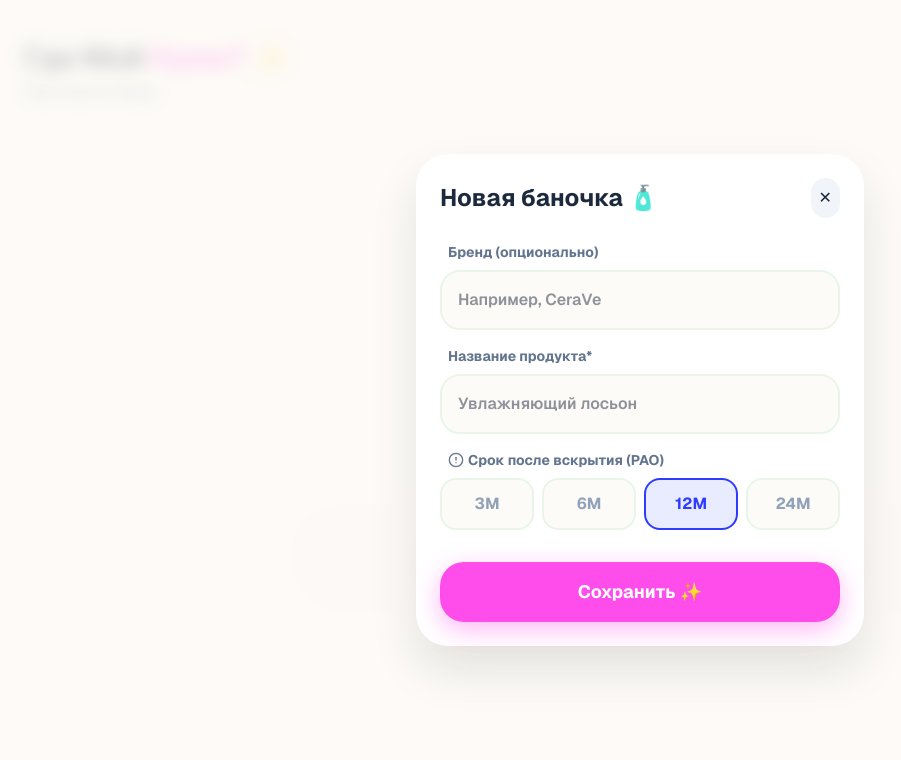
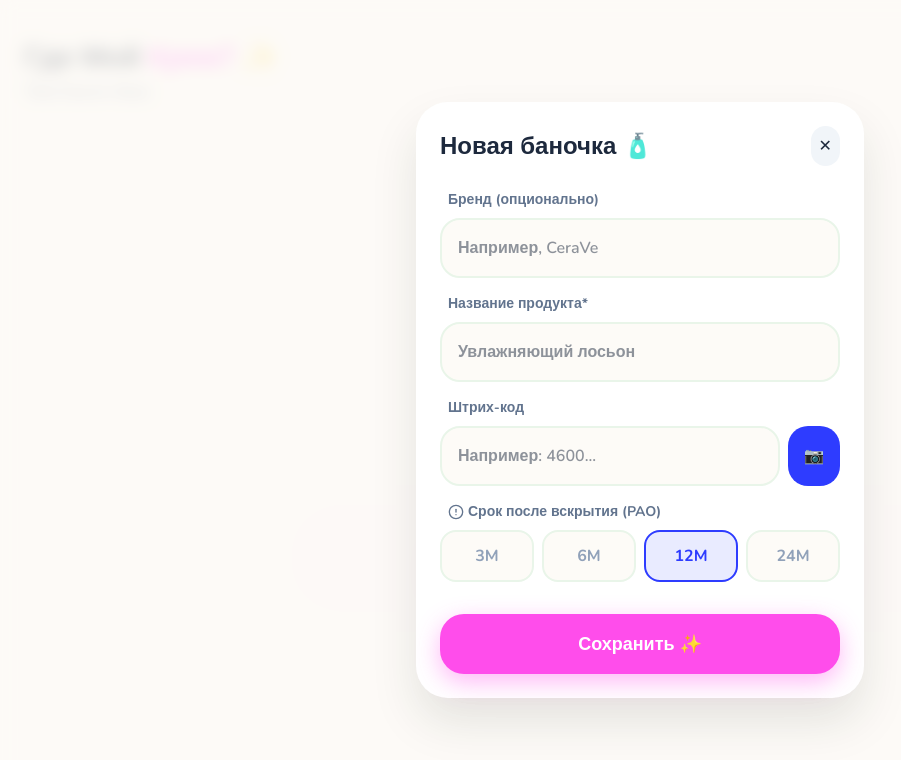
Before and after one commit to terrynullson/bbd, a Next.js app: page / in a window 1280 px wide. Both pictures are taken after a click on the button "Добавить баночку". Shown: the top 760 px of the page, without its empty margins (0-901 px from the left). Built offline with nearby package versions, Linux system fonts and the light colour scheme.

Commit message:
Add barcode scanner UI and component

```diff
--- /dev/null
+++ b/app/components/Scanner.tsx
@@ -0,0 +1,82 @@
+'use client';
+
+import React, { useEffect, useState } from 'react';
+import { X, Camera } from 'lucide-react';
+
+type ScannerProps = {
+  onScanSuccess: (code: string) => void;
+  onClose: () => void;
+};
+
+// Для работы в изолированной среде Canvas мы динамически импортируем библиотеку,
+// чтобы избежать ошибок сборки при отсутствии пакета в окружении.
+export default function Scanner({ onScanSuccess, onClose }: ScannerProps) {
+  const [error, setError] = useState<string | null>(null);
+  const [isReady, setIsReady] = useState(false);
+
+  useEffect(() => {
+    let scanner: any = null;
+
+    const initScanner = async () => {
+      try {
+        // Динамический импорт для обхода ошибки сборки
+        const { Html5QrcodeScanner } = await import('html5-qrcode');
+
+        await navigator.mediaDevices.getUserMedia({ video: true });
+
+        scanner = new Html5QrcodeScanner(
+          "reader",
+          { fps: 10, qrbox: { width: 250, height: 150 } },
+          false
+        );
+
+        scanner.render(
+          (decodedText: string) => {
+            scanner.clear();
+            onScanSuccess(decodedText);
+          },
+          (err: string) => {}
+        );
+        setIsReady(true);
+      } catch (err) {
+        setError("Камера недоступна. Проверь разрешения в настройках браузера.");
+      }
+    };
+
+    initScanner();
+
+    return () => {
+      if (scanner) {
+        scanner.clear().catch(console.error);
+      }
+    };
+  }, [onScanSuccess]);
+
+  return (
+    <div className="fixed inset-0 z-[60] bg-black/90 flex flex-col items-center justify-center p-4">
+      <div className="w-full max-w-md bg-white rounded-[32px] p-4 relative">
+        <button
+          onClick={onClose}
+          className="absolute top-4 right-4 p-2 bg-slate-100 rounded-full z-10"
+        >
+          <X className="w-6 h-6" />
+        </button>
+
+        {error ? (
+          <div className="p-8 text-center text-red-500 font-bold">
+            <Camera className="w-12 h-12 mx-auto mb-4" />
+            {error}
+            <button
+              onClick={onClose}
+              className="mt-6 w-full bg-slate-800 text-white py-3 rounded-xl"
+            >
+              Ввести вручную
+            </button>
+          </div>
+        ) : (
+          <div id="reader" className="overflow-hidden rounded-[24px]"></div>
+        )}
+      </div>
+    </div>
+  );
+}
--- a/app/layout.tsx
+++ b/app/layout.tsx
@@ -1,16 +1,5 @@
 import type { Metadata } from "next";
-import { Geist, Geist_Mono } from "next/font/google";
 import "./globals.css";
-
-const geistSans = Geist({
-  variable: "--font-geist-sans",
-  subsets: ["latin"],
-});
-
-const geistMono = Geist_Mono({
-  variable: "--font-geist-mono",
-  subsets: ["latin"],
-});
 
 export const metadata: Metadata = {
   title: "Create Next App",
@@ -23,10 +12,7 @@ export default function RootLayout({
   children: React.ReactNode;
 }>) {
   return (
-    <html
-      lang="en"
-      className={`${geistSans.variable} ${geistMono.variable} h-full antialiased`}
-    >
+    <html lang="en" className="h-full antialiased">
       <body className="min-h-full flex flex-col">{children}</body>
     </html>
   );
--- a/app/page.tsx
+++ b/app/page.tsx
@@ -2,6 +2,7 @@
 
 import React, { useState, useEffect } from 'react';
 import { Plus, Trash2, Calendar, Droplet, Sparkles, AlertCircle } from 'lucide-react';
+import Scanner from './components/Scanner';
 
 // --- ШАГ 1 & 2: ТИПЫ ДАННЫХ И КОНФИГУРАЦИЯ ---
 // В реальном Next.js проекте это было бы в types/index.ts
@@ -89,10 +90,12 @@ const useCosmetics = () => {
 export default function App() {
   const { items, addItem, removeItem, isLoaded } = useCosmetics();
   const [isModalOpen, setIsModalOpen] = useState(false);
+  const [isScannerOpen, setIsScannerOpen] = useState(false);
 
   // Форма добавления
   const [newName, setNewName] = useState('');
   const [newBrand, setNewBrand] = useState('');
+  const [newBarcode, setNewBarcode] = useState('');
   const [newPao, setNewPao] = useState(12);
 
   const handleAdd = (e: React.FormEvent) => {
@@ -102,12 +105,14 @@ export default function App() {
     addItem({
       name: newName,
       brand: newBrand || 'Неизвестный бренд',
+      barcode: newBarcode || undefined,
       paoMonths: newPao,
       openedAt: new Date().toISOString(),
     });
 
     setNewName('');
     setNewBrand('');
+    setNewBarcode('');
     setNewPao(12);
     setIsModalOpen(false);
   };
@@ -255,6 +260,26 @@ export default function App() {
               </div>
 
               <div>
+                <label className="block text-sm font-bold text-slate-500 mb-2 pl-2">Штрих-код</label>
+                <div className="flex gap-2">
+                  <input
+                    type="text"
+                    placeholder="Например: 4600..."
+                    value={newBarcode}
+                    onChange={e => setNewBarcode(e.target.value)}
+                    className="flex-1 bg-[#FDFBF7] border-2 border-[#E9F5E9] p-4 rounded-[20px] font-semibold outline-none focus:border-[#FF4DEB] transition-colors"
+                  />
+                  <button
+                    type="button"
+                    onClick={() => setIsScannerOpen(true)}
+                    className="p-4 bg-[#2E3CFF] text-white rounded-[20px]"
+                  >
+                    📷
+                  </button>
+                </div>
+              </div>
+
+              <div>
                 <label className="block text-sm font-bold text-slate-500 mb-2 pl-2 flex items-center gap-1">
                   <AlertCircle className="w-4 h-4" /> Срок после вскрытия (PAO)
                 </label>
@@ -286,6 +311,16 @@ export default function App() {
           </div>
         </div>
       )}
+
+      {isScannerOpen && (
+        <Scanner
+          onClose={() => setIsScannerOpen(false)}
+          onScanSuccess={(code) => {
+            setNewBarcode(code);
+            setIsScannerOpen(false);
+          }}
+        />
+      )}
     </div>
   );
 }
--- a/package.json
+++ b/package.json
@@ -9,6 +9,7 @@
     "lint": "eslint"
   },
   "dependencies": {
+    "html5-qrcode": "^2.3.8",
     "lucide-react": "^1.22.0",
     "next": "16.2.9",
     "react": "19.2.4",
```
Also changed, not shown: 1 other file (tests, documents, lock files or other folders).
